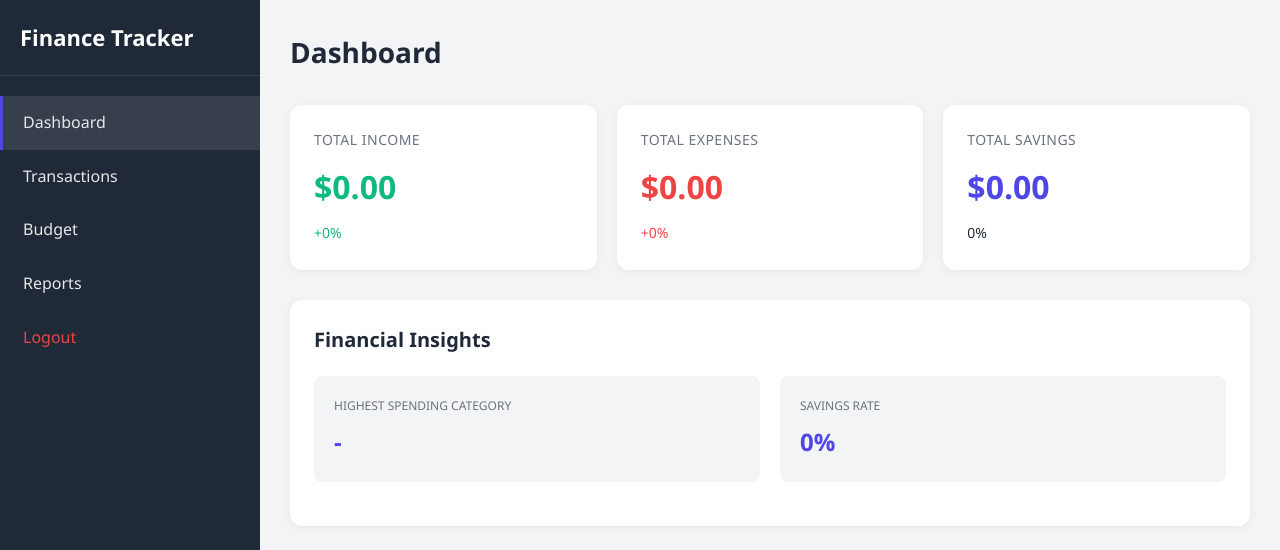
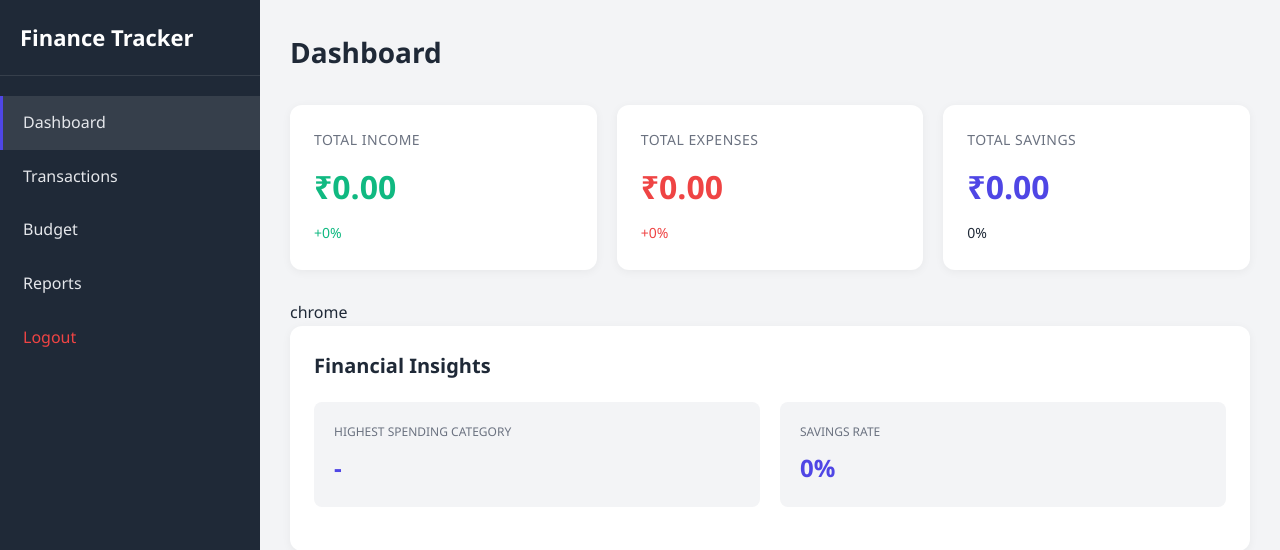
Before and after one commit to susenchatterjee209-art/Finanace_Tracker, a Flask app: template project/templates/dashboard.html in a window 1280 px wide. Shown: the top 550 px of the page. Run offline with Flask 3, Linux system fonts and the light colour scheme; the template is opened without the code that fills it, so the values that code supplies are empty.

Commit message:
Updated project files

```diff
--- a/project/static/js/app.js
+++ b/project/static/js/app.js
@@ -482,7 +482,7 @@ function closeModal() {
 
 // Utility functions
 function formatCurrency(amount) {
-    return '$' + (amount || 0).toFixed(2).replace(/\d(?=(\d{3})+\.)/g, '$&,');
+    return '₹' + (amount || 0).toFixed(2).replace(/\d(?=(\d{3})+\.)/g, '$&,');
 }
 
 function formatDate(dateStr) {
--- a/project/templates/dashboard.html
+++ b/project/templates/dashboard.html
@@ -30,22 +30,22 @@
             <div class="summary-cards">
                 <div class="card income-card">
                     <h3>Total Income</h3>
-                    <p class="amount" id="total-income">$0.00</p>
+                    <p class="amount" id="total-income">₹0.00</p>
                     <span class="change positive" id="income-change">+0%</span>
                 </div>
                 <div class="card expense-card">
                     <h3>Total Expenses</h3>
-                    <p class="amount" id="total-expenses">$0.00</p>
+                    <p class="amount" id="total-expenses">₹0.00</p>
                     <span class="change negative" id="expense-change">+0%</span>
                 </div>
                 <div class="card savings-card">
                     <h3>Total Savings</h3>
-                    <p class="amount" id="total-savings">$0.00</p>
+                    <p class="amount" id="total-savings">₹0.00</p>
                     <span class="change" id="savings-rate">0%</span>
                 </div>
             </div>
 
-            <!-- Insights Section -->
+            <!-- Insights Section -->chrome
             <div class="insights-section">
                 <h2>Financial Insights</h2>
                 <div class="insights-grid">
```
Also changed, not shown: project/instance/database.db.
